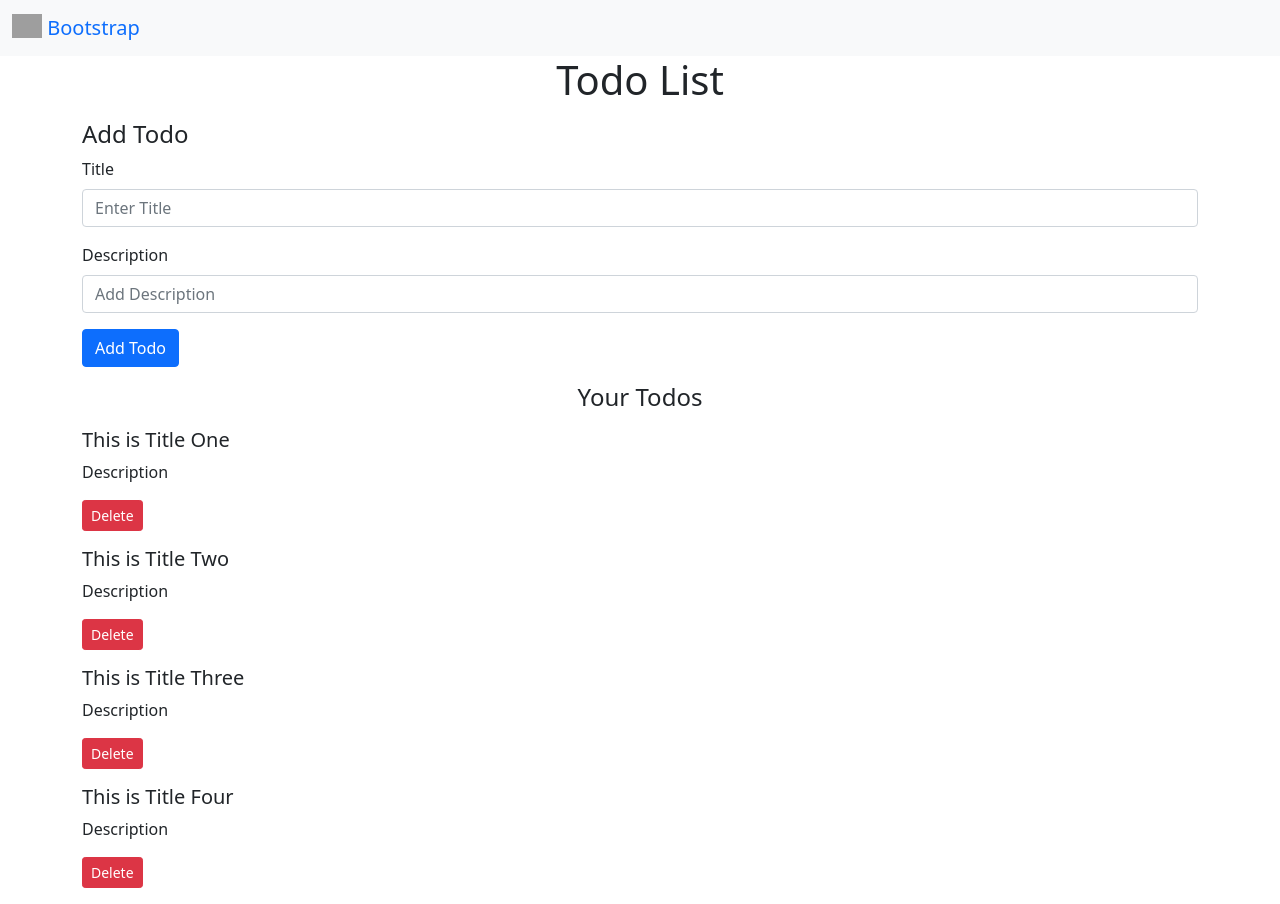
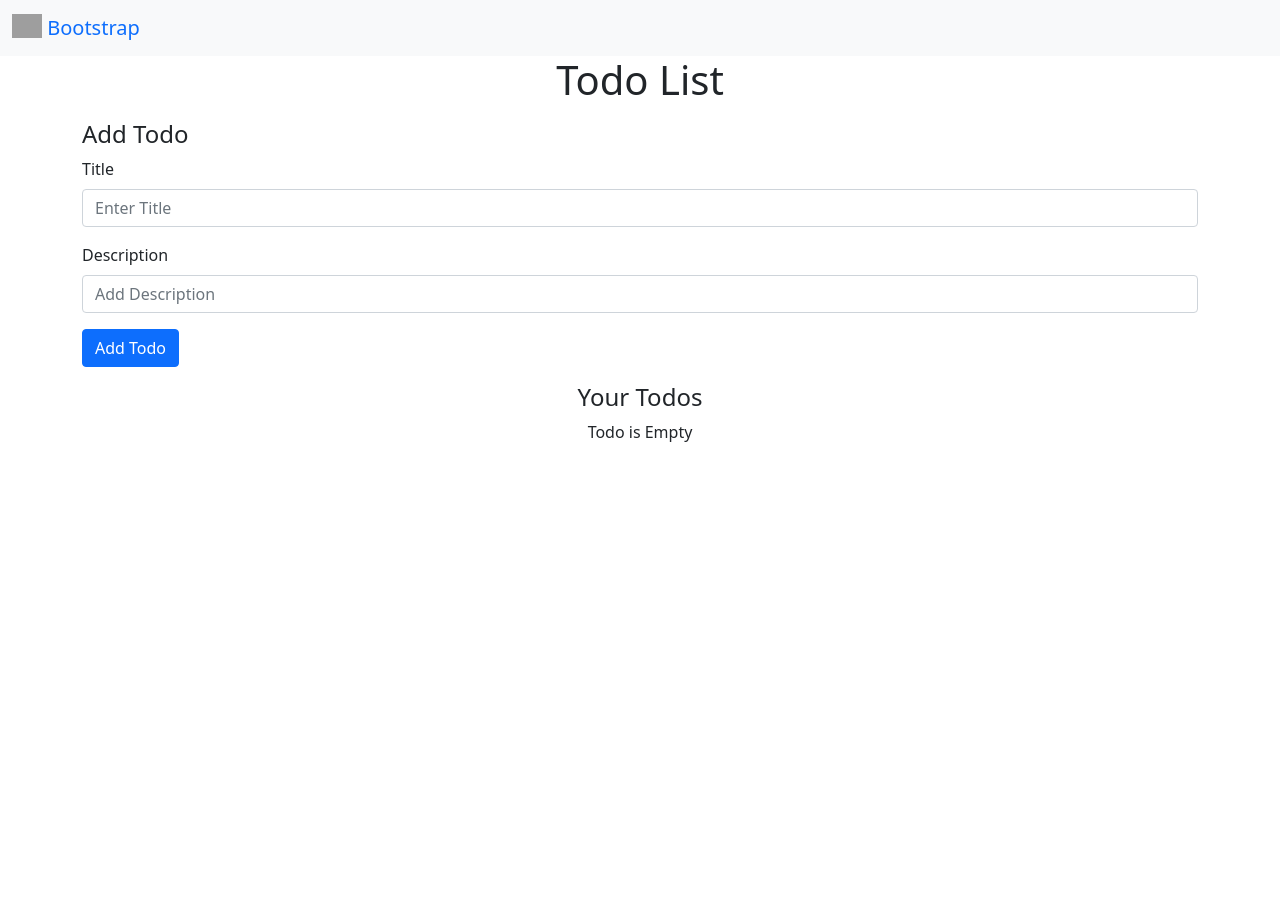
Before and after one commit to AliAkbar001/Angular-CRUD, an Angular app: page / in a window 1280 px wide. After the commit the page ends 800 px from the top, so only its background shows below. Built offline with nearby package versions, Linux system fonts and the light colour scheme; grey boxes are pictures that could not be loaded.

Commit message:
local-storage

```diff
--- a/src/app/Components/todo/todo.component.ts
+++ b/src/app/Components/todo/todo.component.ts
@@ -6,30 +6,15 @@ import { Todo } from 'src/app/Todo';
   styleUrls: ['./todo.component.css']
 })
 export class TodoComponent implements OnInit {
+  localItem: string | null;
   todos:Todo[];
   constructor() {
-    this.todos = [{
-        sno: 1,
-        title: "This is Title One",
-        description: "Description",
-        active: true
-      },{
-        sno: 2,
-        title: "This is Title Two",
-        description: "Description",
-        active: true
-      },{
-        sno: 3,
-        title: "This is Title Three",
-        description: "Description",
-        active: false
-      },{
-        sno: 4,
-        title: "This is Title Four",
-        description: "Description",
-        active: true
-      },
-    ]
+    this.localItem = localStorage.getItem("todos")
+    if(this.localItem === null){
+      this.todos = []
+    }else{
+      this.todos = JSON.parse(this.localItem)
+    }
    }
 
   ngOnInit(): void {
@@ -38,9 +23,11 @@ export class TodoComponent implements OnInit {
     console.log(todo)
     const index = this.todos.indexOf(todo)
     this.todos.splice(index, 1)
+    localStorage.setItem("todos", JSON.stringify(this.todos))
   }
   addTodo(todo: Todo){
     console.log(todo)
     this.todos.push(todo)
+    localStorage.setItem("todos", JSON.stringify(this.todos))
   }
 }
```
